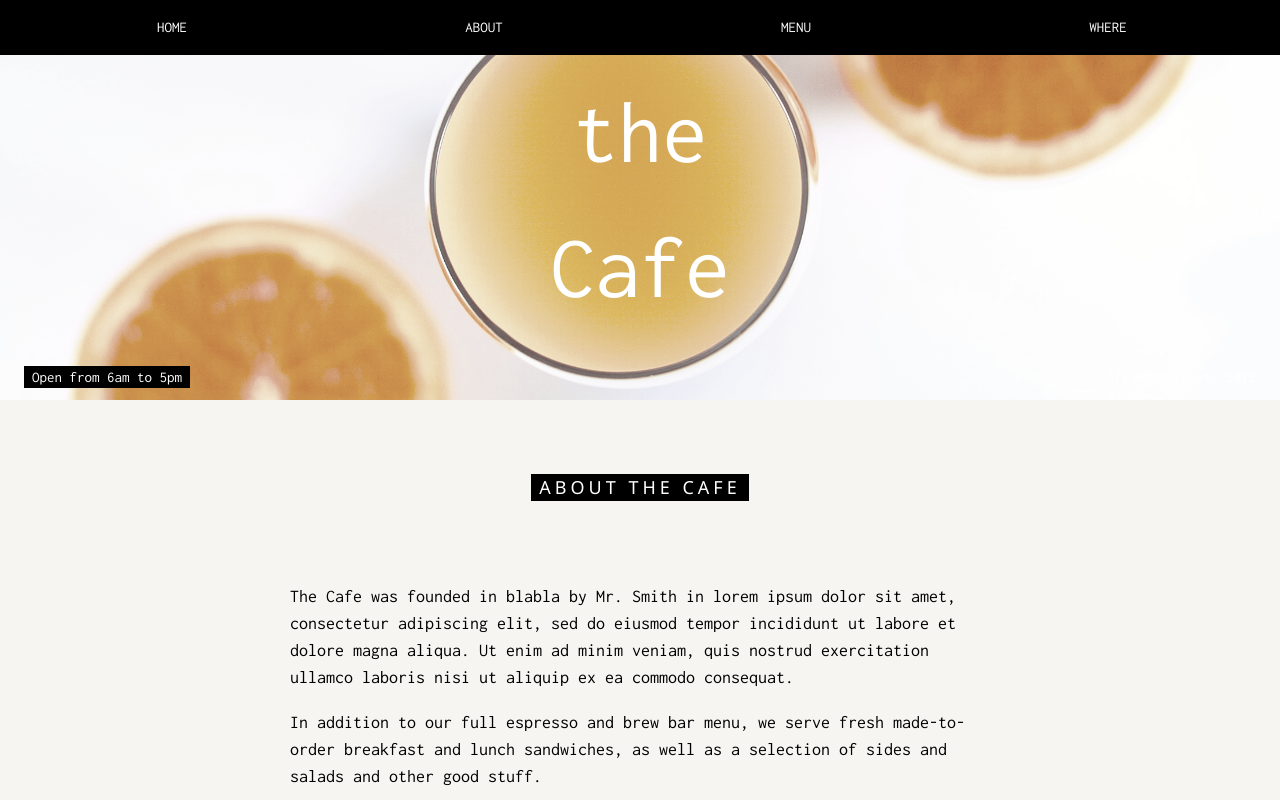
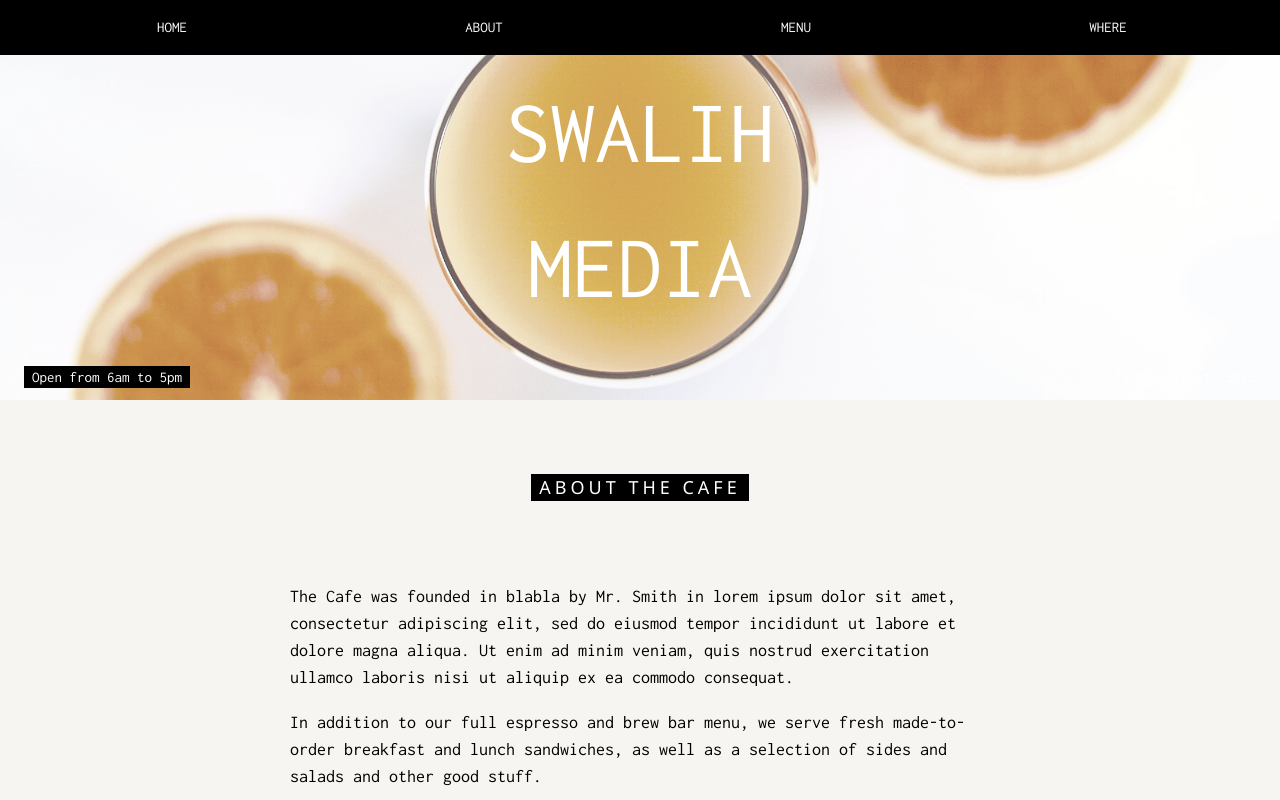
Before and after one commit to swalihvk/site, a plain HTML site: page index.html in a window 1280 px wide. Shown: the top 800 px of the page. Drawn offline with nearby package versions, Linux system fonts and the light colour scheme.

Commit message:
Update index.html

```diff
--- a/index.html
+++ b/index.html
@@ -48,7 +48,7 @@ body, html {
     <span class="w3-tag">Open from 6am to 5pm</span>
   </div>
   <div class="w3-display-middle w3-center">
-    <span class="w3-text-white" style="font-size:90px">the<br>Cafe</span>
+    <span class="w3-text-white" style="font-size:90px">SWALIH<br>MEDIA</span>
   </div>
   <div class="w3-display-bottomright w3-center w3-padding-large">
     <span class="w3-text-white">15 Adr street, 5015</span>
```
